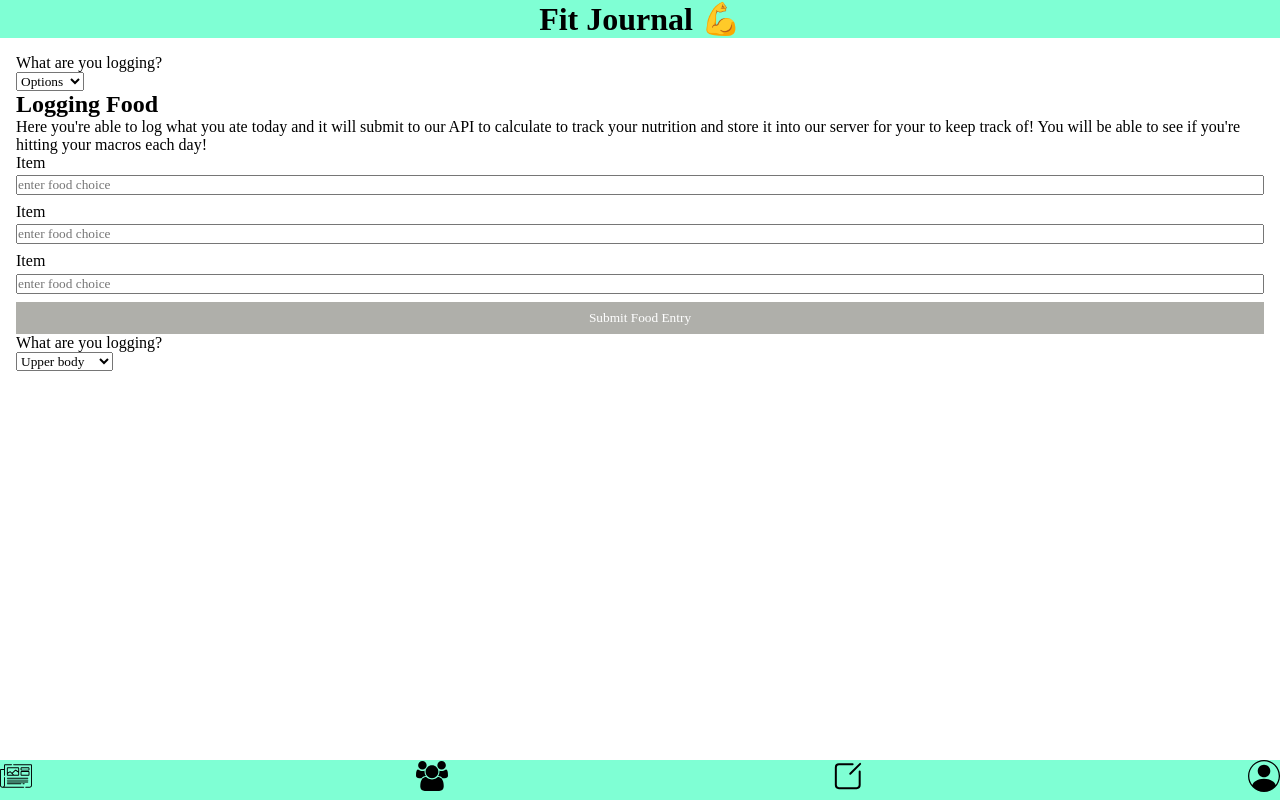
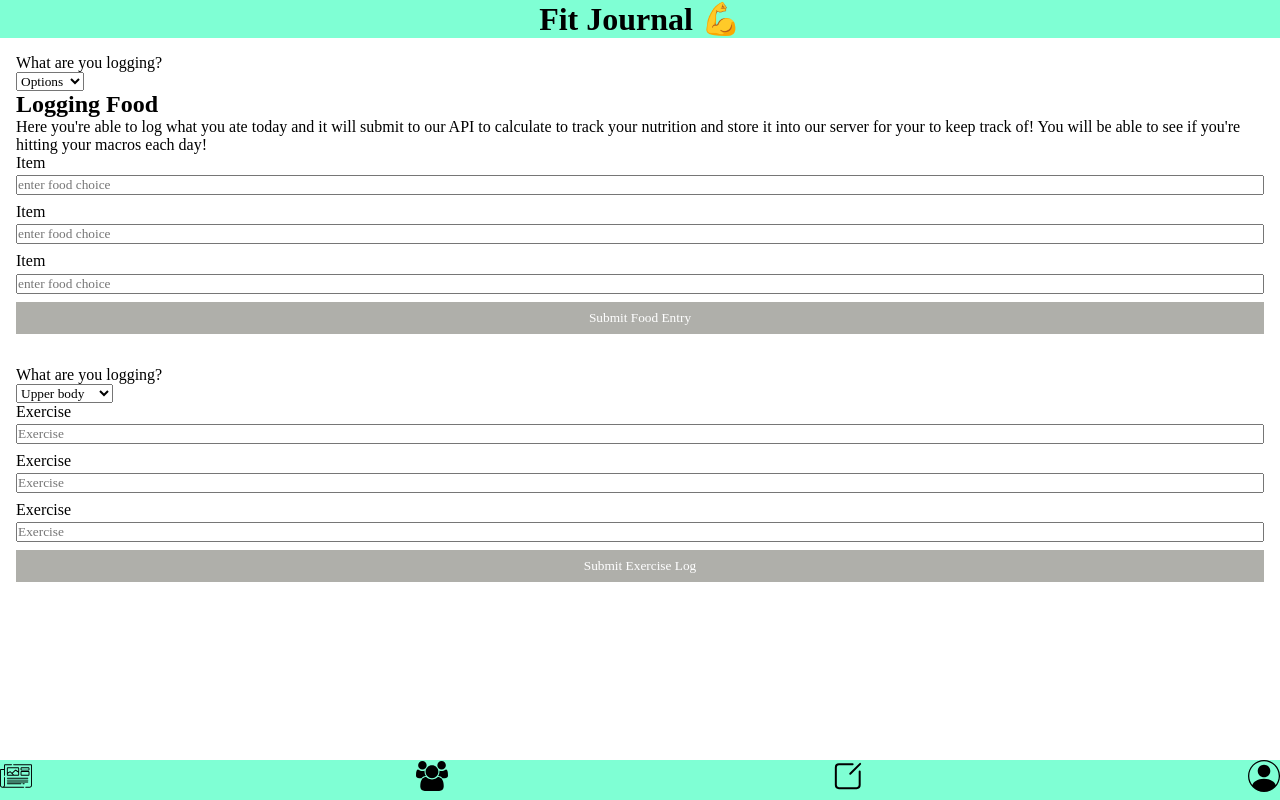
Before and after one commit to jto1995/FitJournal, a React (Create React App) app: page /post in a window 1280 px wide. Built offline with nearby package versions, Linux system fonts and the light colour scheme.

Commit message:
stying and adding more base layers

```diff
--- a/src/context/LoginContext.jsx
+++ /dev/null
@@ -1,3 +0,0 @@
-import { createContext } from 'react'
-
-export const LoginContext = createContext
--- a/src/pages/Groups.jsx
+++ b/src/pages/Groups.jsx
@@ -1,10 +1,13 @@
 import GroupCard from "../Components/GroupCard/GroupCard";
 import Nav from "../Components/Navigation/Nav";
+import '../styles/GroupsPage.scss';
 
 export default function Groups () {
     return (
     <section>
-        <p>This is the Groups Page</p>
+        <div className="group-header">
+        <h2>Groups Page</h2>
+        </div>
         <GroupCard/>
         <Nav/>
     </section>
--- a/src/pages/PostPage.jsx
+++ b/src/pages/PostPage.jsx
@@ -25,12 +25,22 @@ export default function PostPage() {
                 <div className="exercise-log">
                     <PostForm option1="Upper body" option2="Lower body" option3="Cardio & Abs"/>
                     <div>
-
+                        <form className="log-form">
+                            <label htmlFor="">Exercise</label>
+                            <input className="food-choice" type="text" placeholder="Exercise"/>
+                            <label htmlFor="">Exercise</label>
+                            <input className="food-choice" type="text" placeholder="Exercise"/>
+                            <label htmlFor="">Exercise</label>
+                            <input className="food-choice" type="text" placeholder="Exercise"/>
+                            <Btn btnText="Submit Exercise Log"/>
+                        </form>
                     </div>
                 </div>
 
             </div>
+<div>
 
+</div>
         <Nav/>
         </div>
     )
--- a/src/pages/Profile.jsx
+++ b/src/pages/Profile.jsx
@@ -15,9 +15,10 @@ export default function Profile (userInfo) {
     </div>
     <nav>
         <ul className="profile-nav">
-            <li className="profile-nav__items"><Link>Graphs</Link></li>
-            <li className="profile-nav__items"><Link>Graphs</Link></li>
-            <li className="profile-nav__items"><Link>Graphs</Link></li>
+            {/* to filter what you're looking for */}
+            <li className="profile-nav__items"><Link>Nutrition</Link></li>
+            <li className="profile-nav__items"><Link>Workout</Link></li>
+            <li className="profile-nav__items"><Link>Post</Link></li>
             {/* include some icons with these buttons */}
         </ul>
     </nav>
--- /dev/null
+++ b/src/styles/GroupsPage.scss
@@ -0,0 +1,6 @@
+.group-header {
+    text-align: center;
+    margin-top: .5rem;
+    padding-bottom: .5rem;
+    border-bottom: 2px black solid;
+}
--- a/src/styles/PostPage.scss
+++ b/src/styles/PostPage.scss
@@ -7,8 +7,13 @@
         display: flex;
         flex-direction: column;
         width: 100%;
+        margin-bottom: 2rem;
     }
 
 .food-choice {
     margin: .2rem 0 .5rem;
 }
+
+.exercise-log {
+    margin-bottom: 2rem;
+}
```
